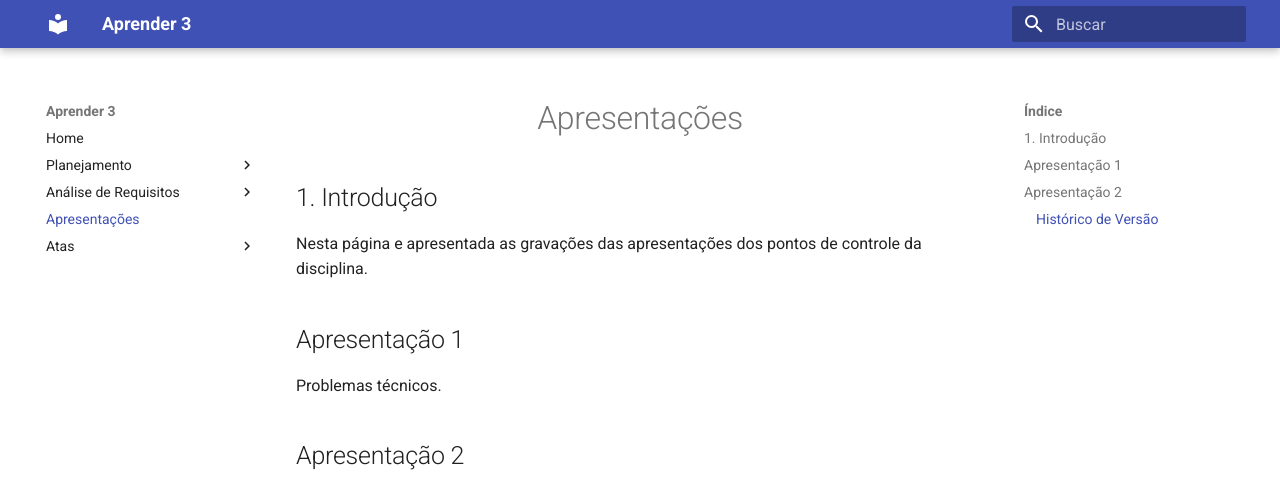
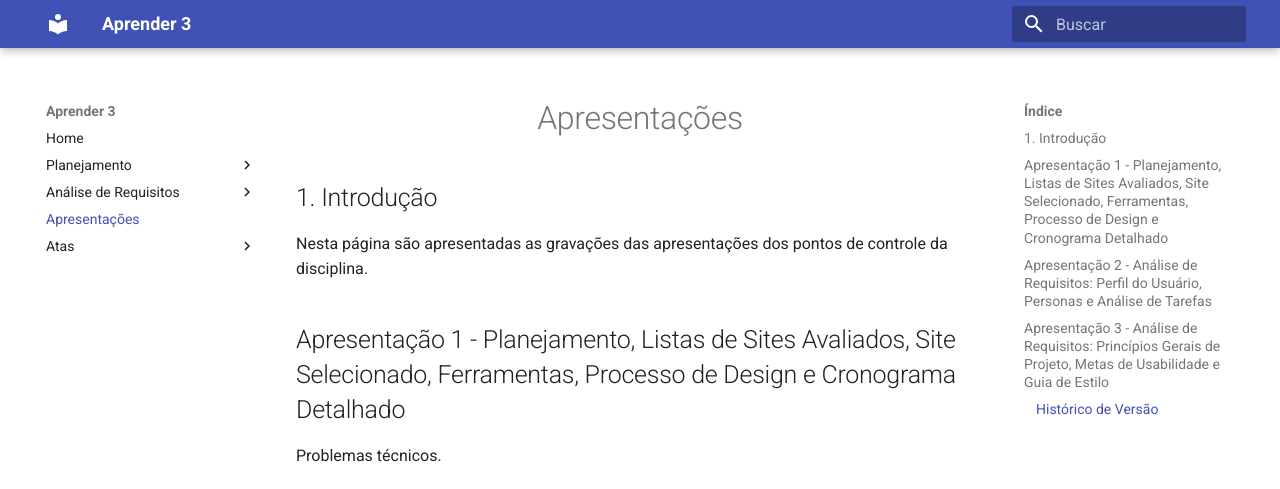
Before and after one commit to mdsreq-fga-unb/2022.2-Aprender3, an MkDocs documentation site: the page built from docs/apresentacoes.md, in a window 1280 px wide and 1400 px high. Shown: the top 489 px of the window. Built offline with MkDocs 1.6.1 and Material for MkDocs 9.7.7, drawn with Linux system fonts in a browser that asks for light colours; some of the changed text lies outside the part shown; grey boxes are pictures that could not be loaded.

Commit message:
Melhorias da entrega 2
Melhorias apontadas pelo professor.

```diff
--- a/docs/apresentacoes.md
+++ b/docs/apresentacoes.md
@@ -1,12 +1,15 @@
 # <center>Apresentações
 
 ## 1. Introdução
- Nesta página e apresentada as gravações das apresentações dos pontos de controle da disciplina.
-## Apresentação 1
+ Nesta página são apresentadas as gravações das apresentações dos pontos de controle da disciplina.
+
+## Apresentação 1 - Planejamento, Listas de Sites Avaliados, Site Selecionado, Ferramentas, Processo de Design e Cronograma Detalhado
 Problemas técnicos.
 
-## Apresentação 2
+## Apresentação 2 - Análise de Requisitos: Perfil do Usuário, Personas e Análise de Tarefas
 <iframe width="800" height="450" src="https://www.youtube.com/embed/XckK5KiQ1Nk?start=5" title="YouTube video player" frameborder="0" allow="accelerometer; autoplay; clipboard-write; encrypted-media; gyroscope; picture-in-picture" allowfullscreen></iframe>
+
+## Apresentação 3 - Análise de Requisitos: Princípios Gerais de Projeto, Metas de Usabilidade e Guia de Estilo
 
 ### Histórico de Versão
 
```
Also changed, not shown: docs/atas/reuniao-08-11-2022.md (+2 -2 lines), templates/template_ata_reuniao.md (+22 -18 lines).
